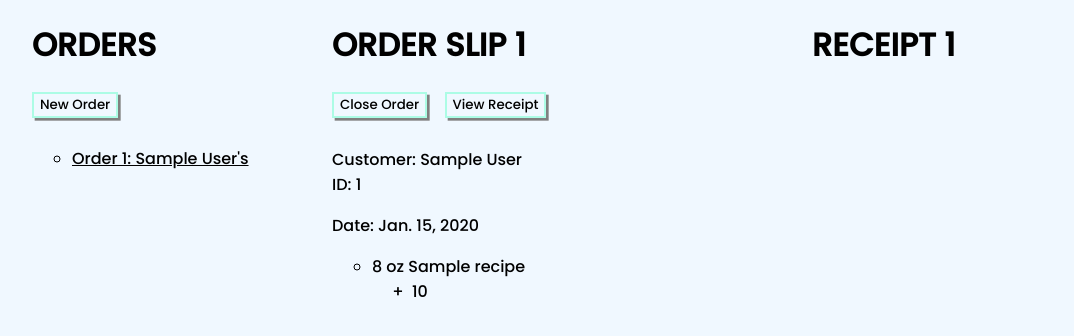
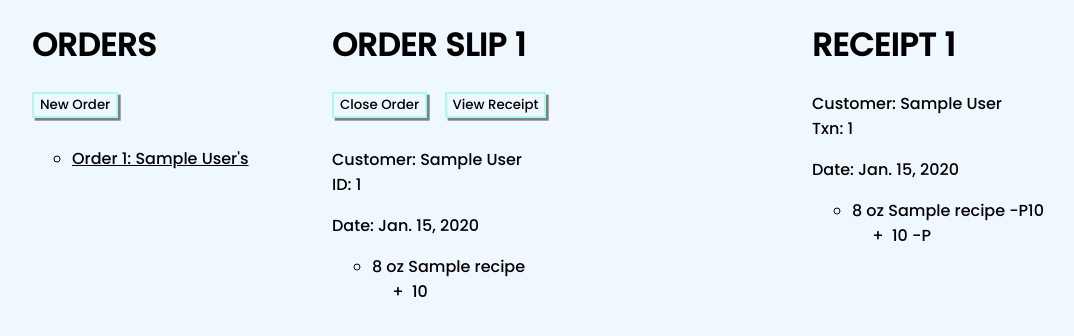
Before and after one commit to vaughnfajardo/blizzardblast1, a Django app: page /orders/1/receipt/ in a window 1280 px wide. Shown: the part 72-408 px from the top of the page, without its empty margins (8-1082 px from the left). Run offline with Django 4.2, Linux system fonts and the light colour scheme; tables that the repository leaves empty hold one stand-in row (values such as "Sample post").

Commit message:
Added prices and order details to receipt view

```diff
--- a/orderpreparation/templates/receipt.html
+++ b/orderpreparation/templates/receipt.html
@@ -80,6 +80,28 @@
    <!-- receipt -->
    <div class="receipt">
       <h1>RECEIPT {{ order.tx_num }}</h1>
+      <p>
+         Customer: {{ customer.customer_name }}
+         <br/>
+         Txn:  {{ order.tx_num }}
+      </p>
+
+
+      <p>
+         Date:
+         {{ order.order_date }}
+         <ul style="list-style-type: circle;">
+         {% for shake in shakeorders %}
+            <li>{{ shake.recipe.sizes }} oz {{ shake.recipe.recipe_name }} -P{{shake.recipe.price}}</li>
+            <ul class="shakecustoms">
+            {% for custom in shakecustoms %}
+               <li>{{ custom.quantity }} {{ custom.ingredient_name }} -P{{custom.ingredient_name.price_per_serving}}</li>
+            {% endfor %}
+            </ul>
+         {% endfor %}
+         </ul>
+      </p>
+
    </div>
 
 
```
